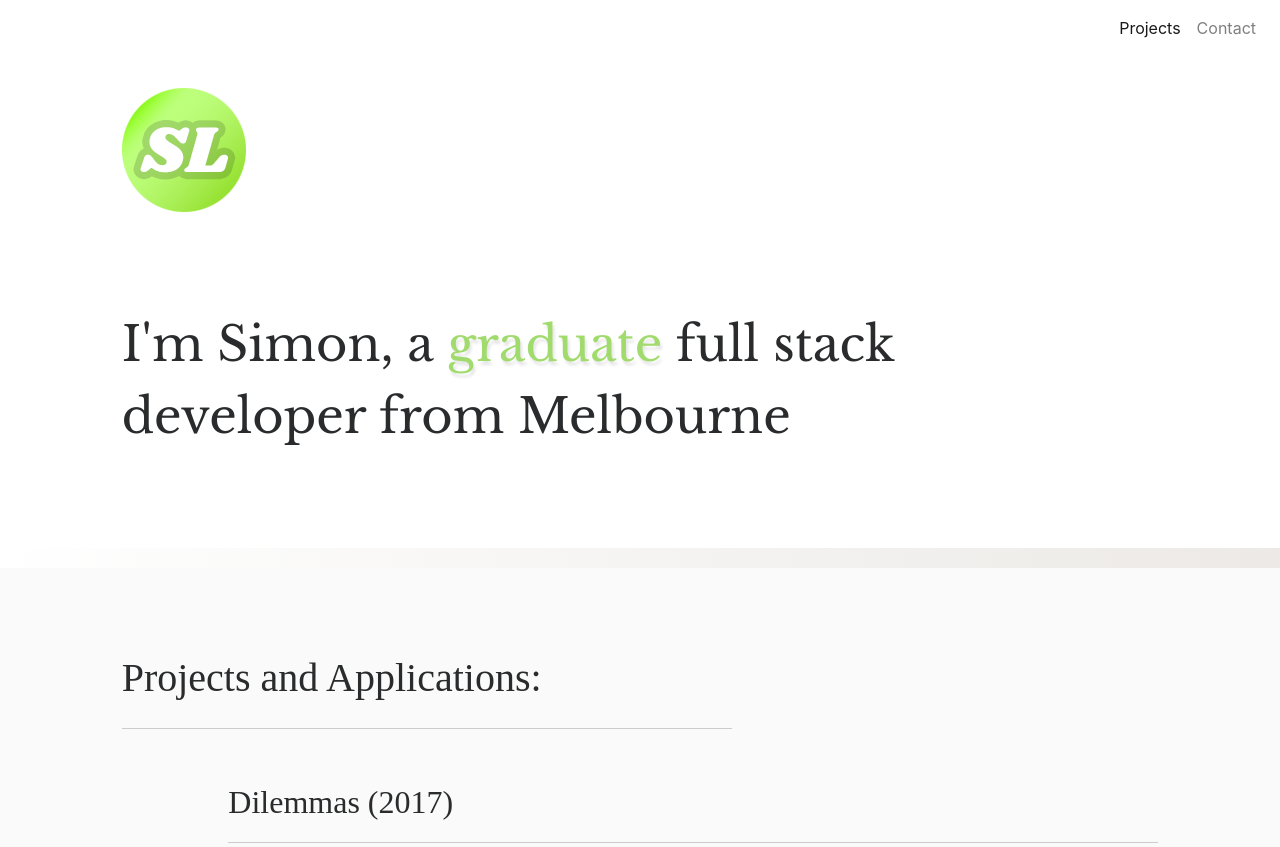
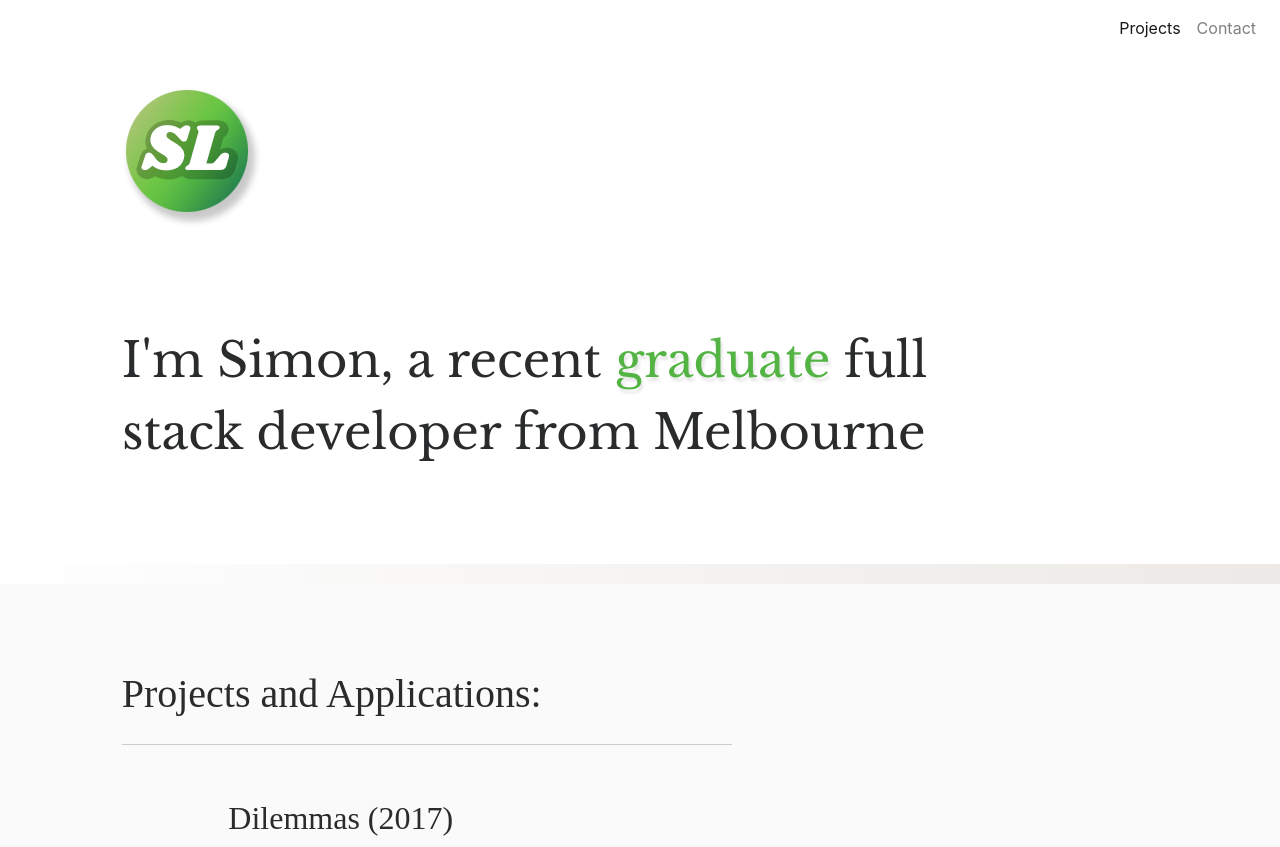
Before and after one commit to slacis/slacis.github.io, a plain HTML site: page index.html in a window 1280 px wide. Shown: the top 847 px of the page. Drawn offline with nearby package versions, Linux system fonts and the light colour scheme; a script that the page names is missing; a web font is replaced by a local one.

Commit message:
changed styling

```diff
--- a/css/main.css
+++ b/css/main.css
@@ -120,7 +120,7 @@ textarea {
 
 .highlight-word {
     text-shadow: 2px 4px 3px rgba(0,0,0,0.1);
-    color: #a1db6d;
+    color: #53b444;
 }
 
 .gradient-strip {
@@ -170,7 +170,7 @@ textarea {
 .project-click {
 }
 .project-click:hover > .recent-projects-element {
-    color: #a1db6d;
+    color: #53b444;
 }
 .recent-projects-element {
     -o-transition:.5s;
--- a/index.html
+++ b/index.html
@@ -44,7 +44,7 @@
     <div class="row">
         <div class="col-lg-1 col-xs-4"></div>
         <div class="col-lg-11">
-            <img class="img-fluid logo" src="./img/logo-small-letters.png" alt="">
+            <img class="img-fluid logo" src="./img/logo-dark.png" alt="">
         </div>
     </div>
     <!--<div class="gradient-strip"></div>-->
@@ -52,7 +52,7 @@
         <div class="col-lg-1"></div>
         <div class="col-lg-9 col-xs-12">
             <div class="title">
-                <span>I'm Simon, a <span class="highlight-word">graduate</span> full stack developer from Melbourne</span>
+                <span>I'm Simon, a recent <span class="highlight-word">graduate</span> full stack developer from Melbourne</span>
             </div>
         </div>
     </div>
@@ -170,7 +170,7 @@
             </div>
         </div>
     </div>
-</div>
+
 <div class="row">
     <div class="col-lg-1"></div>
     <div class="col-lg-9 col-xs-12">
@@ -197,9 +197,10 @@
     </div>
 </div>
 </div>
-<div class="container-fluid">
+</div>
+<!--<div class="container-fluid">-->
 
-</div>
+<!--</div>-->
 
 
 
```
Also changed, not shown: img/logo-dark.png (added).
